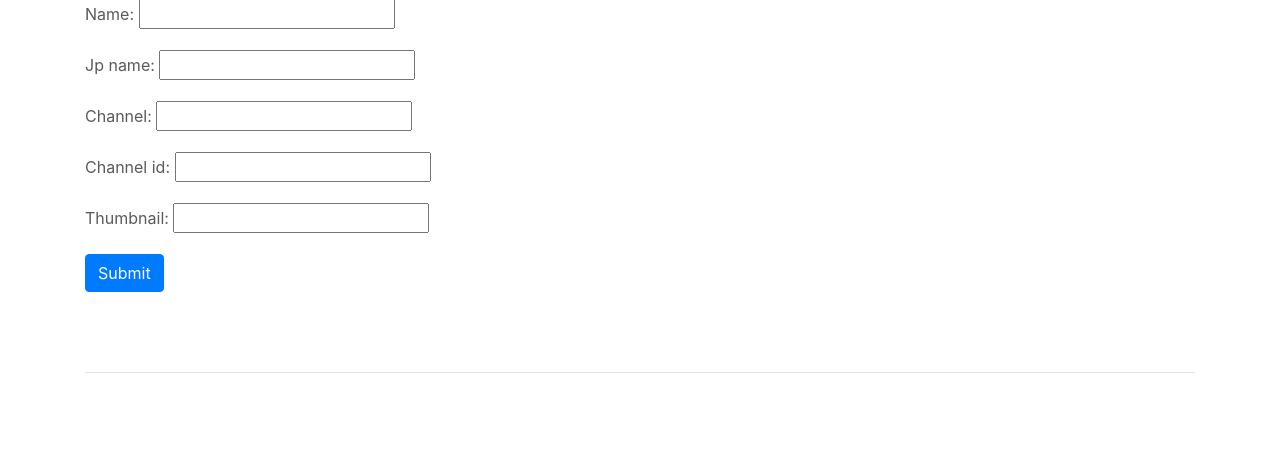
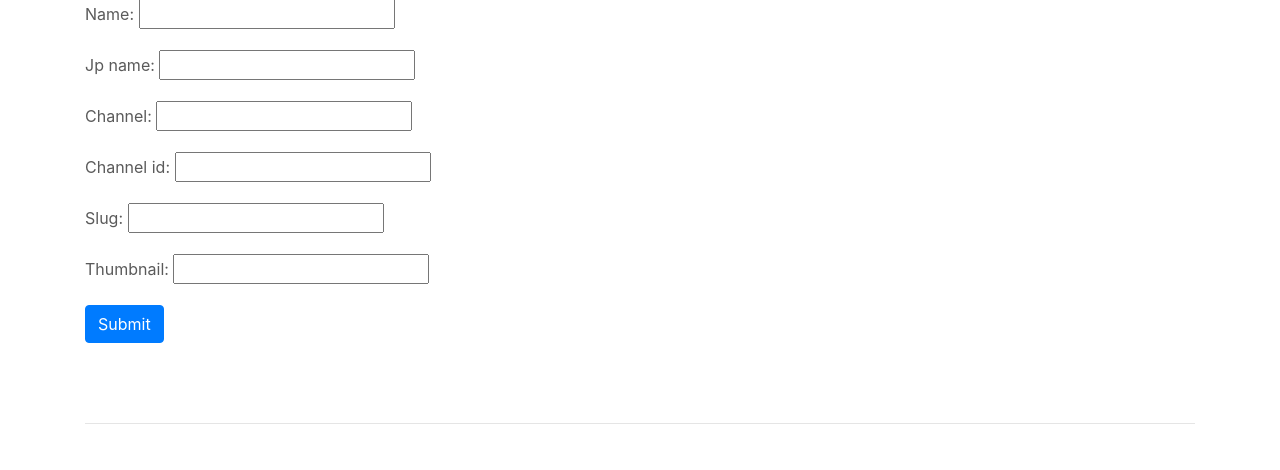
Before and after one commit to iandenegri/hololive-idol-archive, a Django app: page /idol/create/ in a window 1280 px wide. Shown: the part 159-629 px from the top of the page. Run offline with Django 3.2, Linux system fonts and the light colour scheme; the visitor is signed in with stand-in values (Sample User, id 1); some libraries are stand-ins or nearby versions.

Commit message:
Idols should be using slugs instead of PK

```diff
--- a/archive/models.py
+++ b/archive/models.py
@@ -15,14 +15,19 @@ class Idol(models.Model):
     jp_name = models.CharField(blank=True, null=True, max_length=264)
     channel = models.URLField(blank=True, unique=True)
     channel_id = models.CharField(blank=True, unique=True, max_length=264)
+    slug = models.SlugField()
 
     thumbnail = models.URLField(null=True, blank=True)
 
     def __str__(self):
         return self.name
 
+    def save(self, *args, **kwargs):
+        self.slug = slugify(self.name)
+        super(Idol, self).save(*args, **kwargs)
+
     def get_absolute_url(self):
-        return reverse('archive:idol_detail', kwargs={'pk': self.pk})
+        return reverse('archive:idol_detail', kwargs={'slug': self.slug})
 
 
 class Song(models.Model):
--- a/archive/templates/idol_list.html
+++ b/archive/templates/idol_list.html
@@ -8,7 +8,7 @@
     <ul class="list-group pt-3" id="idolList">
         <li class="list-group-item active"><h3 class="text-center">Talents at Hololive</h3></li>
     {% for idol in idol_list %}
-        <li class="list-group-item"><img width=100 src="{{ idol.thumbnail }}" class="pr-2"><a href="{% url 'archive:idol_detail' idol.id %}">{{ idol.name }}</a></li>
+        <li class="list-group-item"><a href="{{ idol.get_absolute_url }}"><img width=100 src="{{ idol.thumbnail }}" class="pr-2">{{ idol.name }}</a></li>
     {% empty %}
         <li>No streams recorded yet.</li>
     {% endfor %}
--- a/archive/urls.py
+++ b/archive/urls.py
@@ -19,9 +19,9 @@ urlpatterns = [
     # IDOL
     path('idol/', IdolListView.as_view(), name='idol_list'),
     path('idol/create/', IdolCreateView.as_view(), name='idol_create'),
-    path('idol/<int:pk>/', IdolDetailView.as_view(), name='idol_detail'),
-    path('idol/<int:pk>/delete', IdolDeleteView.as_view(), name='idol_delete'),
-    path('idol/<int:pk>/update', IdolUpdateView.as_view(), name='idol_update'),
+    path('idol/<slug>/', IdolDetailView.as_view(), name='idol_detail'),
+    path('idol/<slug>/delete', IdolDeleteView.as_view(), name='idol_delete'),
+    path('idol/<slug>/update', IdolUpdateView.as_view(), name='idol_update'),
     # SONG
     path('song/create/', SongCreateView.as_view(), name='song_create'),
     path('song/<int:pk>/', SongDetailView.as_view(), name='song_detail'),
--- a/archive/views.py
+++ b/archive/views.py
@@ -70,7 +70,7 @@ class SearchResultsView(TemplateView):
                 Q(streamtrack__song__name__icontains=search_query) | \
                 Q(streamtrack__song__romanji_name__icontains=search_query) | \
                 Q(streamtrack__song__translated_name__icontains=search_query)
-            )
+            )[:5]
             print(self.stream_song_results)
         except Exception as e:
             print(e)
@@ -81,7 +81,7 @@ class SearchResultsView(TemplateView):
                 Q(name__icontains=search_query) | \
                 Q(singer__name__icontains=search_query) | \
                 Q(singer__jp_name__icontains=search_query)
-            )
+            )[:5]
         except Exception as e:
             print(e)
             self.stream_results = ''
@@ -93,7 +93,7 @@ class SearchResultsView(TemplateView):
                 Q(translated_name__icontains=search_query) | \
                 Q(original_artist__icontains=search_query) | \
                 Q(romanji_original_artist__icontains=search_query)
-            )
+            )[:5]
         except Exception as e:
             print(e)
             self.song_results = ''
@@ -118,6 +118,9 @@ class StreamListView(ListView):
     context_object_name = 'stream_list'
     paginate_by = 10
     ordering = ['-date_posted']
+
+    def get_queryset(self):
+        return Stream.objects.filter(active=True).order_by('-date_posted')
 
 class StreamDetailView(DetailView):
 
```
Also changed, not shown: archive/migrations/0019_idol_slug.py (added).
